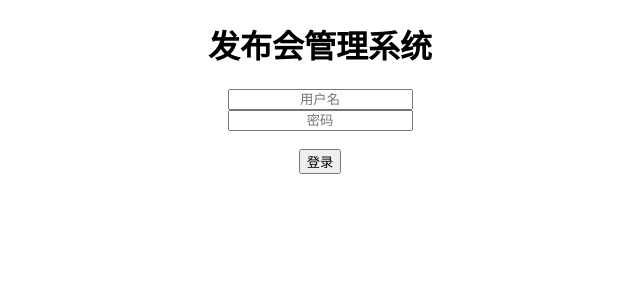
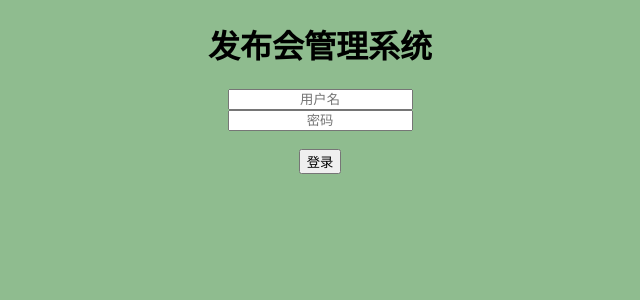
Before and after one commit to yinxunjiang/Django, a Django app: page / in a window 1280 px wide. Shown: the top 300 px of the page, without its empty margins (320-960 px from the left). Run offline with Django 3.2, Linux system fonts and the light colour scheme.

Commit message:
background

```diff
--- a/TestProject1/Apply1/templates/index.html
+++ b/TestProject1/Apply1/templates/index.html
@@ -4,7 +4,7 @@
     <meta charset="UTF-8">
     <title></title>
 </head>
-<body>
+<body style="background: darkseagreen">
 <h1 style="text-align: center">发布会管理系统</h1>
 <form method="post" action="/login_action/" style="text-align: center">
     <input name="username" type="text" placeholder="用户名" style="text-align: center"><br>
```
